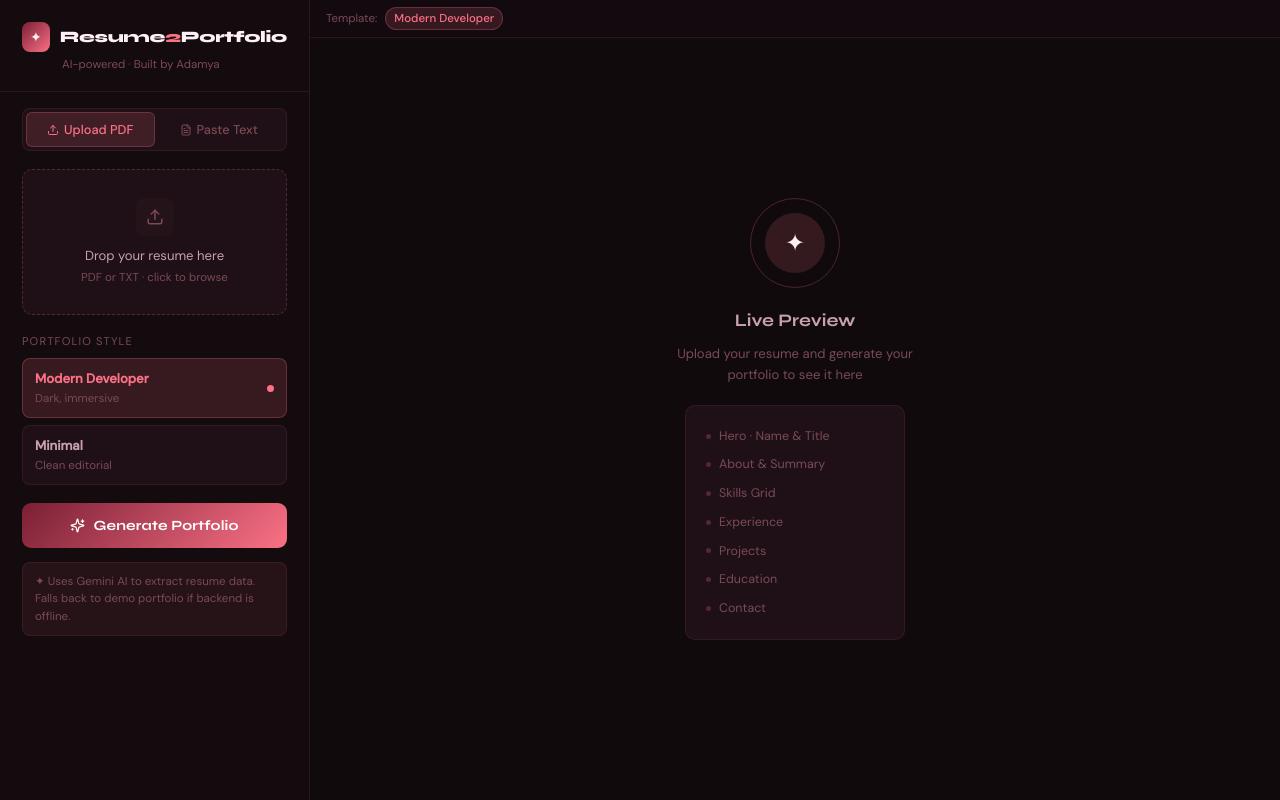
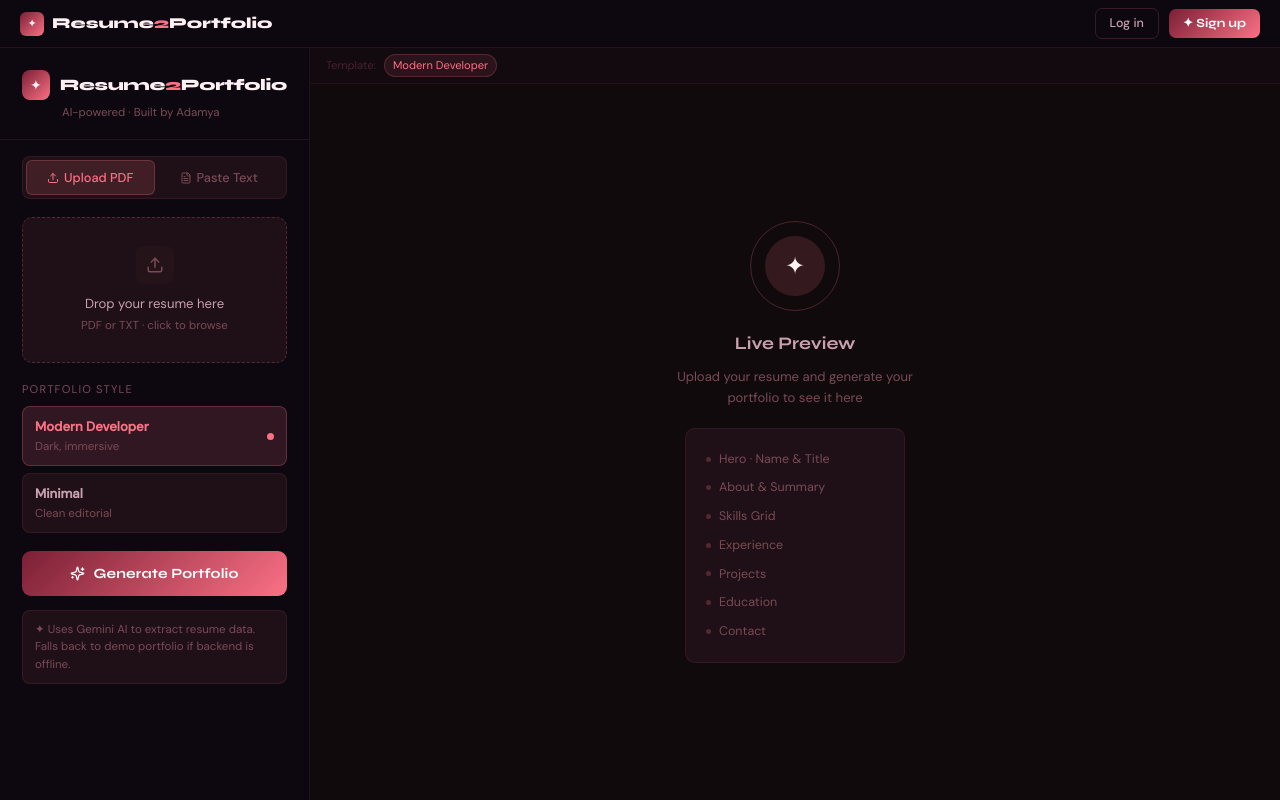
Before and after one commit to AdamyaMehta07/AI-resume2portfolio, a React (Vite) app in the folder frontend/: page / in a window 1280 px wide. Built offline with nearby package versions, Linux system fonts and the light colour scheme.

Commit message:
add navbar with login/signup + routing

```diff
--- a/frontend/src/App.jsx
+++ b/frontend/src/App.jsx
@@ -1,22 +1,112 @@
-import React, { useState } from 'react'
+import React, { useState, useEffect } from 'react'
+import { BrowserRouter, Routes, Route, Link, useNavigate } from 'react-router-dom'
 import UploadPanel from './components/UploadPanel'
 import PreviewPanel from './components/PreviewPanel'
 import EditModal from './components/EditModal'
+import LoginPage from './pages/LoginPage'
+import SignupPage from './pages/SignupPage'
+import { useRateLimit } from './hooks/useRateLimit'
 import { MOCK_DATA } from './mockData'
 
 const API_URL = import.meta.env.VITE_API_URL || 'http://localhost:5000'
 
-export default function App() {
+function Navbar({ user, onLogout }) {
+  return (
+    <div style={{
+      height: '48px', flexShrink: 0,
+      borderBottom: '1px solid rgba(251,113,133,0.1)',
+      display: 'flex', alignItems: 'center', justifyContent: 'space-between',
+      padding: '0 20px', background: '#0d0810'
+    }}>
+      {/* Logo */}
+      <Link to="/" style={{ textDecoration: 'none', display: 'flex', alignItems: 'center', gap: '8px' }}>
+        <div style={{
+          width: '24px', height: '24px',
+          background: 'linear-gradient(135deg, #7a1f35, #fb7185)',
+          borderRadius: '6px', display: 'flex', alignItems: 'center',
+          justifyContent: 'center', fontSize: '11px'
+        }}>✦</div>
+        <span style={{ fontFamily: 'Syne, sans-serif', fontWeight: '800', fontSize: '0.95rem', color: '#fff0f3' }}>
+          Resume<span style={{ color: '#fb7185' }}>2</span>Portfolio
+        </span>
+      </Link>
+
+      {/* Right side */}
+      <div style={{ display: 'flex', alignItems: 'center', gap: '10px' }}>
+        {user ? (
+          <>
+            {/* Avatar + name */}
+            <div style={{
+              display: 'flex', alignItems: 'center', gap: '7px',
+              padding: '4px 12px 4px 6px',
+              background: 'rgba(251,113,133,0.07)',
+              border: '1px solid rgba(251,113,133,0.15)',
+              borderRadius: '20px'
+            }}>
+              <div style={{
+                width: '22px', height: '22px', borderRadius: '50%',
+                background: 'linear-gradient(135deg, #7a1f35, #fb7185)',
+                display: 'flex', alignItems: 'center', justifyContent: 'center',
+                fontSize: '10px', fontWeight: '700', color: 'white'
+              }}>
+                {user.name?.[0]?.toUpperCase()}
+              </div>
+              <span style={{ fontSize: '0.78rem', color: '#ffb3c0', fontWeight: '500' }}>{user.name}</span>
+            </div>
+            <button onClick={onLogout} style={{
+              padding: '5px 12px', borderRadius: '7px',
+              border: '1px solid rgba(251,113,133,0.12)',
+              background: 'transparent', color: '#7a4a56',
+              fontSize: '0.75rem', cursor: 'pointer', fontFamily: 'DM Sans, sans-serif'
+            }}>Sign out</button>
+          </>
+        ) : (
+          <>
+            <Link to="/login" style={{
+              padding: '5px 14px', borderRadius: '7px',
+              border: '1px solid rgba(251,113,133,0.18)',
+              background: 'transparent', color: '#c9a0ad',
+              fontSize: '0.78rem', fontWeight: '500', textDecoration: 'none',
+              transition: 'all 0.15s'
+            }}>Log in</Link>
+            <Link to="/signup" style={{
+              padding: '5px 14px', borderRadius: '7px', border: 'none',
+              background: 'linear-gradient(135deg, #7a1f35, #fb7185)',
+              color: 'white', fontSize: '0.78rem', fontWeight: '700',
+              textDecoration: 'none', fontFamily: 'Syne, sans-serif'
+            }}>✦ Sign up</Link>
+          </>
+        )}
+      </div>
+    </div>
+  )
+}
+
+function MainApp({ user }) {
   const [portfolioData, setPortfolioData] = useState(null)
   const [template, setTemplate] = useState('modern')
   const [loading, setLoading] = useState(false)
   const [error, setError] = useState(null)
   const [showEdit, setShowEdit] = useState(false)
+  const { usesLeft, isBlocked, consume } = useRateLimit()
+  const navigate = useNavigate()
 
   const handleGenerate = async ({ mode, file, text, template: chosenTemplate }) => {
+    // If not logged in → send to signup
+    if (!user) return navigate('/signup')
+
+    // Rate limit check
+    if (isBlocked) {
+      setError('Daily limit reached (5/5). Come back tomorrow!')
+      return
+    }
+
     setTemplate(chosenTemplate)
     setError(null)
     setLoading(true)
+
+    // Consume one use
+    consume()
 
     try {
       let extractedData
@@ -39,76 +129,64 @@ export default function App() {
       }
       setPortfolioData(extractedData)
     } catch (err) {
-      console.warn('API failed, using mock data:', err.message)
-      setError(`Demo mode — connect backend for real AI parsing.`)
-      await new Promise(r => setTimeout(r, 900))
+      setError('Backend offline — showing demo portfolio.')
+      await new Promise(r => setTimeout(r, 800))
       setPortfolioData(MOCK_DATA)
     } finally {
       setLoading(false)
     }
   }
 
-  const handleQuickEdit = (field, value) => {
-    setPortfolioData(prev => ({ ...prev, [field]: value }))
-  }
-
   return (
-    <div style={{ display: 'flex', height: '100vh', overflow: 'hidden', background: 'var(--bg-base)' }}>
-
-      {/* LEFT PANEL */}
+    <div style={{ display: 'flex', flex: 1, overflow: 'hidden' }}>
+      {/* LEFT */}
       <div style={{
         width: '310px', flexShrink: 0,
-        borderRight: '1px solid var(--border)',
-        background: 'var(--bg-panel)',
-        display: 'flex', flexDirection: 'column', overflow: 'hidden'
+        borderRight: '1px solid rgba(251,113,133,0.08)',
+        background: '#0d0810', display: 'flex', flexDirection: 'column', overflow: 'hidden'
       }}>
         <UploadPanel
           onGenerate={handleGenerate}
           isLoading={loading}
           hasData={!!portfolioData}
-          onEdit={handleQuickEdit}
+          onEdit={(f, v) => setPortfolioData(p => ({ ...p, [f]: v }))}
           portfolioData={portfolioData}
+          usesLeft={usesLeft}
+          isBlocked={isBlocked}
+          isLoggedIn={!!user}
         />
       </div>
 
-      {/* RIGHT PANEL */}
+      {/* RIGHT */}
       <div style={{ flex: 1, overflow: 'hidden', display: 'flex', flexDirection: 'column' }}>
-        {/* Top bar */}
+        {/* Sub-bar */}
         <div style={{
-          height: '38px', flexShrink: 0,
-          borderBottom: '1px solid var(--border)',
+          height: '36px', flexShrink: 0,
+          borderBottom: '1px solid rgba(251,113,133,0.07)',
           display: 'flex', alignItems: 'center', justifyContent: 'space-between',
-          padding: '0 16px',
-          background: 'rgba(20,11,15,0.8)'
+          padding: '0 16px', background: 'rgba(20,11,15,0.6)'
         }}>
           <div style={{ display: 'flex', alignItems: 'center', gap: '8px' }}>
-            <span style={{ fontSize: '0.72rem', color: 'var(--text-muted)' }}>Template:</span>
+            <span style={{ fontSize: '0.7rem', color: '#4a2030' }}>Template:</span>
             <span style={{
-              fontSize: '0.72rem', color: 'var(--accent)',
-              padding: '2px 8px', background: 'var(--accent-dim)',
-              borderRadius: '20px', fontWeight: '500',
-              border: '1px solid var(--accent-border)'
+              fontSize: '0.7rem', color: '#fb7185', padding: '2px 8px',
+              background: 'rgba(251,113,133,0.1)',
+              border: '1px solid rgba(251,113,133,0.2)', borderRadius: '20px'
             }}>
               {template === 'modern' ? 'Modern Developer' : 'Minimal'}
             </span>
           </div>
 
-          {error && (
-            <span style={{ fontSize: '0.7rem', color: '#f59e0b', opacity: 0.8 }}>
-              ◈ {error}
-            </span>
-          )}
+          {error && <span style={{ fontSize: '0.7rem', color: '#f59e0b' }}>⚠ {error}</span>}
 
           {portfolioData && (
             <button onClick={() => setShowEdit(true)} style={{
-              padding: '4px 12px', borderRadius: '6px',
-              border: '1px solid var(--border-strong)',
-              background: 'var(--accent-glow)',
-              color: 'var(--accent)', fontSize: '0.75rem', cursor: 'pointer',
+              padding: '3px 12px', borderRadius: '6px',
+              border: '1px solid rgba(251,113,133,0.15)',
+              background: 'rgba(251,113,133,0.06)',
+              color: '#fb7185', fontSize: '0.74rem', cursor: 'pointer',
               fontFamily: 'DM Sans, sans-serif'
-            }}>
-              ✦ Full Edit
-            </button>
+            }}>✦ Full Edit</button>
           )}
         </div>
 
@@ -120,10 +198,45 @@ export default function App() {
       {showEdit && portfolioData && (
         <EditModal
           data={portfolioData}
-          onSave={(updated) => { setPortfolioData(updated); setShowEdit(false) }}
+          onSave={updated => { setPortfolioData(updated); setShowEdit(false) }}
           onClose={() => setShowEdit(false)}
         />
       )}
     </div>
   )
 }
+
+export default function App() {
+  const [user, setUser] = useState(() => {
+    try { return JSON.parse(localStorage.getItem('r2p_user')) } catch { return null }
+  })
+
+  const handleLogout = () => {
+    localStorage.removeItem('r2p_user')
+    setUser(null)
+  }
+
+  // Listen for login from pages
+  useEffect(() => {
+    const check = () => {
+      try { setUser(JSON.parse(localStorage.getItem('r2p_user'))) } catch {}
+    }
+    window.addEventListener('storage', check)
+    // Poll for same-tab login
+    const id = setInterval(check, 500)
+    return () => { window.removeEventListener('storage', check); clearInterval(id) }
+  }, [])
+
+  return (
+    <BrowserRouter>
+      <div style={{ display: 'flex', flexDirection: 'column', height: '100vh', overflow: 'hidden', background: '#100a0d' }}>
+        <Navbar user={user} onLogout={handleLogout} />
+        <Routes>
+          <Route path="/" element={<MainApp user={user} />} />
+          <Route path="/login" element={<LoginPage />} />
+          <Route path="/signup" element={<SignupPage />} />
+        </Routes>
+      </div>
+    </BrowserRouter>
+  )
+}
```
